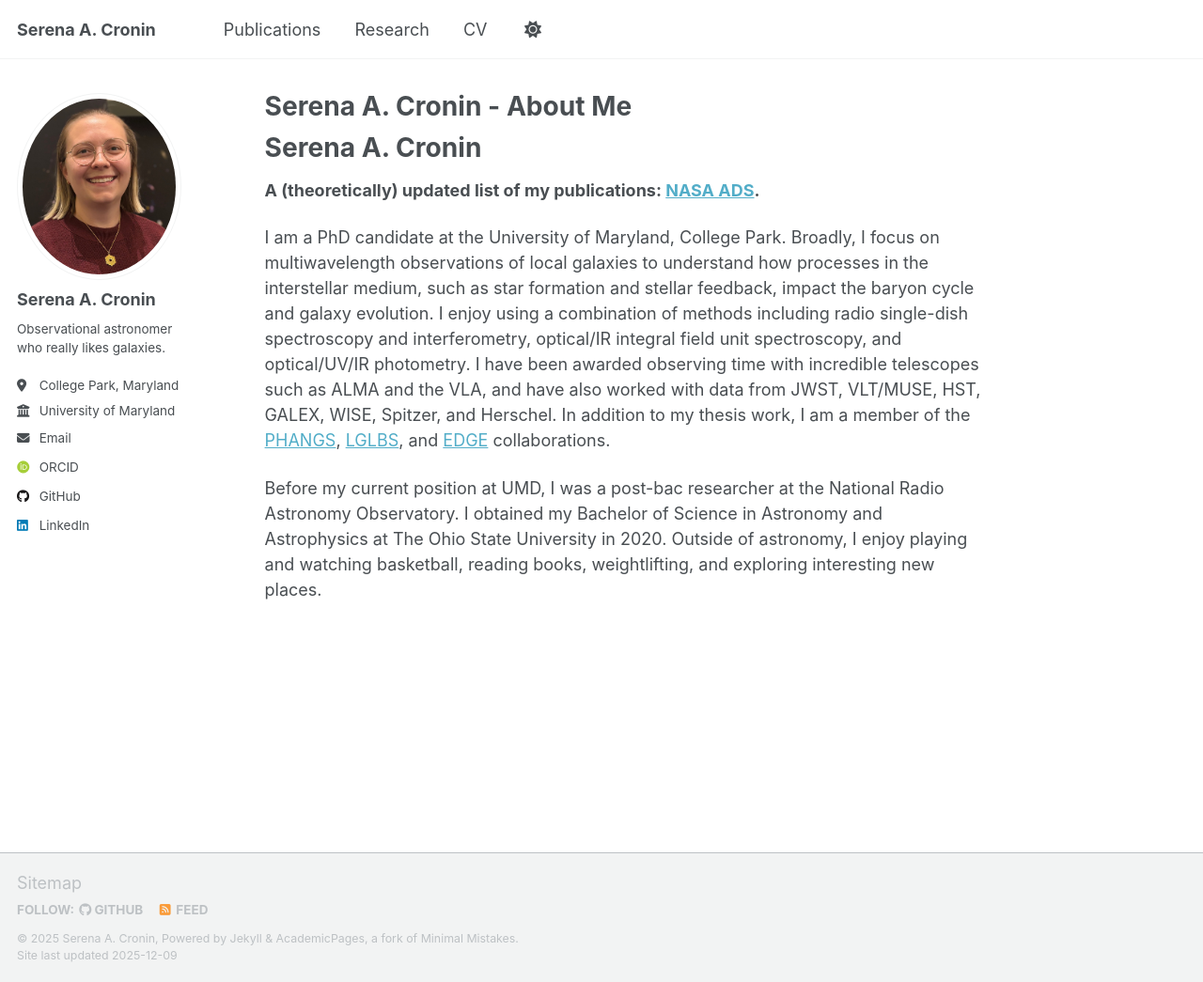
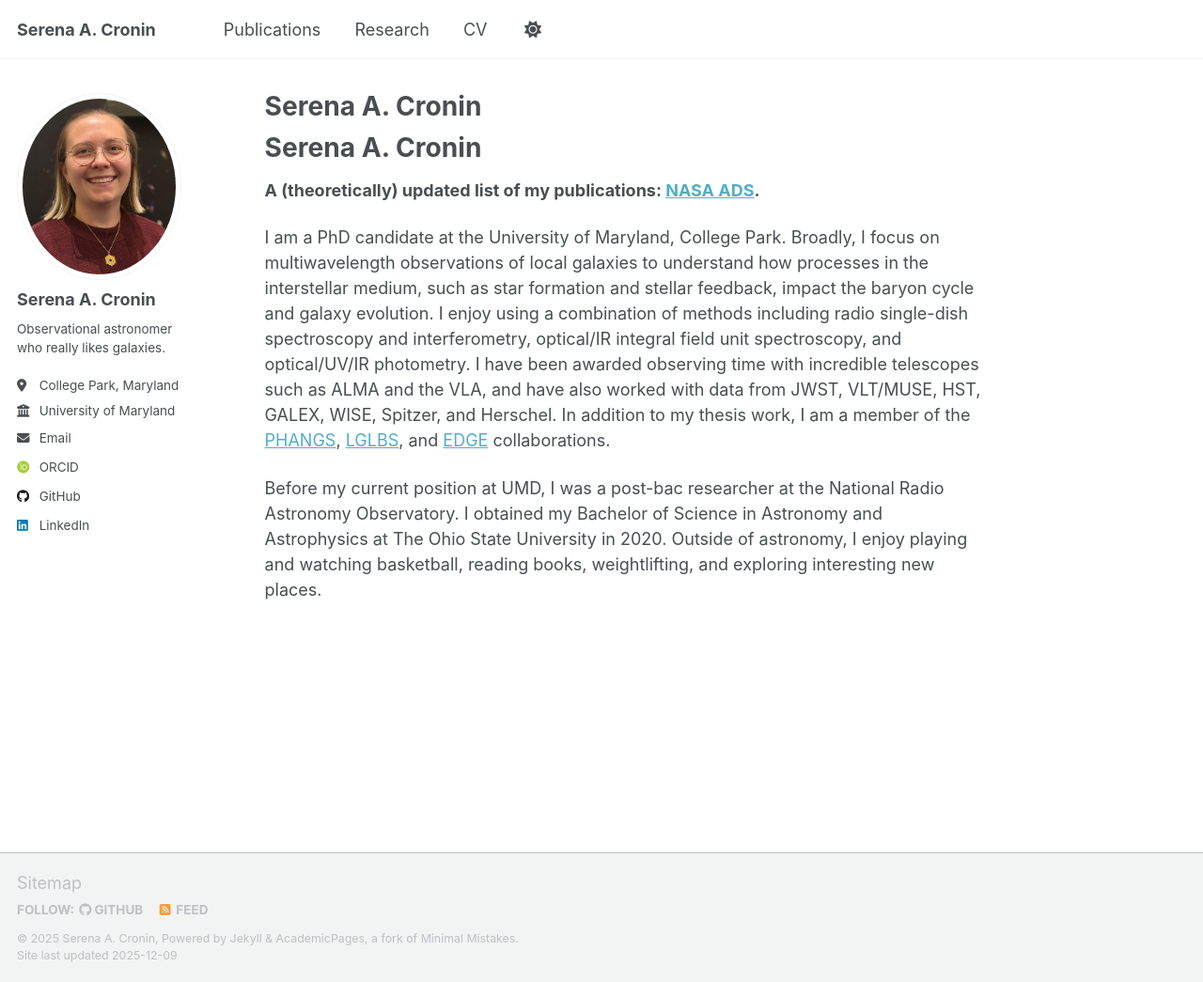
Before and after one commit to serenacronin/serenacronin.github.io, a Jekyll site: the page built from _pages/about.md, in a window 1280 px wide and 1045 px high. Shown: the whole window at 94% size. Built offline with Jekyll 4.4.1, drawn with Linux system fonts in a browser that asks for light colours; some web fonts are replaced; a script that is not in the unit is left out; our own code applies the rules of GitHub Pages for plain Markdown files.

Commit message:
Remove title from about page

```diff
--- a/_pages/about.md
+++ b/_pages/about.md
@@ -1,6 +1,5 @@
 ---
 permalink: /
-title: "Serena A. Cronin - About Me"
 description: "Website for Serena Cronin, PhD candidate at University of Maryland, focusing on multiwavelength observations of local galaxies."
 author_profile: true
 redirect_from:
```
